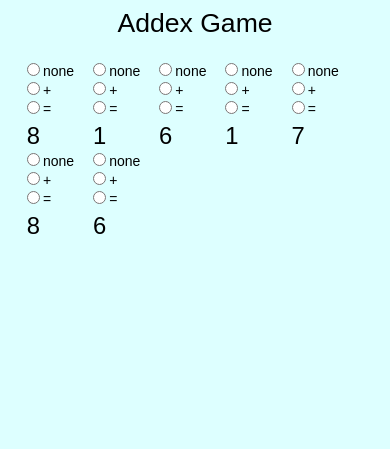
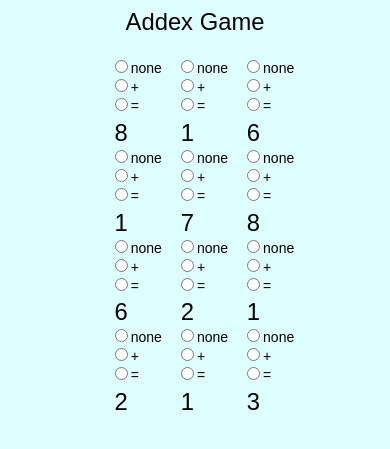
Before and after one commit to KatherineB/testProject140723, a PHP site: page /Addex.html in a window 390 px wide. Shown: the top 449 px of the page. Run offline with PHP 8.4, Linux system fonts and the light colour scheme.

Commit message:
added more number columns and arranged differing displays of them for mobile and desktop widths

```diff
--- a/ES6_practice/Addex.css
+++ b/ES6_practice/Addex.css
@@ -2,11 +2,11 @@
 
 @media (min-width: 280px) {body {font-size: 12px;} }
 @media (min-width: 320px) {body {font-size: 14px;} }
-@media (min-width: 423px) {body {font-size: 17px;} }
-@media (min-width: 526px) {body {font-size: 20px;} }
-@media (min-width: 768px) {body {font-size: 23px;} }
-@media (min-width: 992px) {body {font-size: 28px;} }
-@media (min-width: 1200px) {body {font-size: 34px;} }
+@media (min-width: 423px) {body {font-size: 15px;} }
+@media (min-width: 526px) {body {font-size: 18px;} }
+@media (min-width: 768px) {body {font-size: 22px;} }
+@media (min-width: 992px) {body {font-size: 25px;} }
+@media (min-width: 1200px) {body {font-size: 29px;} }
 
 html{
   background-color: #ddffff;
@@ -14,7 +14,7 @@ html{
   text-align: center;
 }
 .main-title{
-	font-size: 1.9em;
+	font-size: 1.7em;
 }
 .number-box{
 	margin-top: 1.5em;
@@ -33,3 +33,9 @@ html{
 	margin-top: 0.2em;
 	margin-left: 0.2em;
 }
+
+@media (min-width: 526px) {
+	.quarter{
+	    float: left;
+	 }
+}
--- a/ES6_practice/Addex.html
+++ b/ES6_practice/Addex.html
@@ -8,98 +8,173 @@
 <div class="main-div">
     <div class="main-title">Addex Game</div>
     <div class="number-box">
+	      <div class="half">
+		          <div class="quarter">
 						 <div class="number-column">
 								 <div class="oper-box">
-				  <input class="oper" type="radio" name="op0" value="0">none
+								  <input class="oper" type="radio" name="op00" value="0">none
 								</div>
 								<div class="oper-box">
-				  <input class="oper" type="radio" name="op0" value="plus">+
+								  <input class="oper" type="radio" name="op00" value="plus">+
 								</div>
 								<div class="oper-box">
-				  <input class="oper" type="radio" name="op0" value="eq">=
+								  <input class="oper" type="radio" name="op00" value="eq">=
 								</div>
-				<div class="num-display" id="nd0">0</div>
+								<div class="num-display" id="nd00">0</div>
 						 </div>
 						 <div class="number-column">
 								 <div class="oper-box">
-				  <input class="oper" type="radio" name="op1" value="0">none
+								  <input class="oper" type="radio" name="op01" value="0">none
 								</div>
 								<div class="oper-box">
-				  <input class="oper" type="radio" name="op1" value="plus">+
+								  <input class="oper" type="radio" name="op01" value="plus">+
 								</div>
 								<div class="oper-box">
-				  <input class="oper" type="radio" name="op1" value="eq">=
+								  <input class="oper" type="radio" name="op01" value="eq">=
 								</div>
-				<div class="num-display" id="nd1">0</div>
+								<div class="num-display" id="nd01">0</div>
 						 </div>
 						 <div class="number-column">
 								 <div class="oper-box">
-				  <input class="oper" type="radio" name="op2" value="0">none
+								  <input class="oper" type="radio" name="op02" value="0">none
 								</div>
 								<div class="oper-box">
-				  <input class="oper" type="radio" name="op2" value="plus">+
+								  <input class="oper" type="radio" name="op02" value="plus">+
 								</div>
 								<div class="oper-box">
-				  <input class="oper" type="radio" name="op2" value="eq">=
+								  <input class="oper" type="radio" name="op02" value="eq">=
 								</div>
-				<div class="num-display" id="nd2">0</div>
+								<div class="num-display" id="nd02">0</div>
+						 </div>
+						 <div style="clear:both"></div>
+				  </div>
+				  <div class="quarter">
+						 <div class="number-column">
+								 <div class="oper-box">
+								  <input class="oper" type="radio" name="op03" value="0">none
+								</div>
+								<div class="oper-box">
+								  <input class="oper" type="radio" name="op03" value="plus">+
+								</div>
+								<div class="oper-box">
+								  <input class="oper" type="radio" name="op03" value="eq">=
+								</div>
+								<div class="num-display" id="nd03">0</div>
 						 </div>
 						 <div class="number-column">
 								 <div class="oper-box">
-				  <input class="oper" type="radio" name="op3" value="0">none
+								  <input class="oper" type="radio" name="op04" value="0">none
 								</div>
 								<div class="oper-box">
-				  <input class="oper" type="radio" name="op3" value="plus">+
+								  <input class="oper" type="radio" name="op04" value="plus">+
 								</div>
 								<div class="oper-box">
-				  <input class="oper" type="radio" name="op3" value="eq">=
+								  <input class="oper" type="radio" name="op04" value="eq">=
 								</div>
-				<div class="num-display" id="nd3">0</div>
+								<div class="num-display" id="nd04">0</div>
 						 </div>
 						 <div class="number-column">
 								 <div class="oper-box">
-				  <input class="oper" type="radio" name="op4" value="0">none
+								  <input class="oper" type="radio" name="op05" value="0">none
 								</div>
 								<div class="oper-box">
-				  <input class="oper" type="radio" name="op4" value="plus">+
+								  <input class="oper" type="radio" name="op05" value="plus">+
 								</div>
 								<div class="oper-box">
-				  <input class="oper" type="radio" name="op4" value="eq">=
+								  <input class="oper" type="radio" name="op05" value="eq">=
 								</div>
-				<div class="num-display" id="nd4">0</div>
-		 </div>
-		 <div class="number-column">
-				 <div class="oper-box">
-				  <input class="oper" type="radio" name="op5" value="0">none
-				</div>
-				<div class="oper-box">
-				  <input class="oper" type="radio" name="op5" value="plus">+
-				</div>
-				<div class="oper-box">
-				  <input class="oper" type="radio" name="op5" value="eq">=
-				</div>
-				<div class="num-display" id="nd5">0</div>
-		 </div>
-		 <div class="number-column">
-				 <div class="oper-box">
-				  <input class="oper" type="radio" name="op6" value="0">none
-				</div>
-				<div class="oper-box">
-				  <input class="oper" type="radio" name="op6" value="plus">+
-				</div>
-				<div class="oper-box">
-				  <input class="oper" type="radio" name="op6" value="eq">=
-				</div>
-				<div class="num-display" id="nd6">0</div>
+								<div class="num-display" id="nd05">0</div>
 						 </div>
 						 <div style="clear:both"></div>
 				  </div>
 		  </div>
+		  <div class="half">
+		          <div class="quarter">
+						 <div class="number-column">
+								 <div class="oper-box">
+								  <input class="oper" type="radio" name="op06" value="0">none
+								</div>
+								<div class="oper-box">
+								  <input class="oper" type="radio" name="op06" value="plus">+
+								</div>
+								<div class="oper-box">
+								  <input class="oper" type="radio" name="op06" value="eq">=
+								</div>
+								<div class="num-display" id="nd06">0</div>
+						 </div>
+						  <div class="number-column">
+								 <div class="oper-box">
+								  <input class="oper" type="radio" name="op07" value="0">none
+								</div>
+								<div class="oper-box">
+								  <input class="oper" type="radio" name="op07" value="plus">+
+								</div>
+								<div class="oper-box">
+								  <input class="oper" type="radio" name="op07" value="eq">=
+								</div>
+								<div class="num-display" id="nd07">0</div>
+						 </div>
+						 <div class="number-column">
+								 <div class="oper-box">
+								  <input class="oper" type="radio" name="op08" value="0">none
+								</div>
+								<div class="oper-box">
+								  <input class="oper" type="radio" name="op08" value="plus">+
+								</div>
+								<div class="oper-box">
+								  <input class="oper" type="radio" name="op08" value="eq">=
+								</div>
+								<div class="num-display" id="nd08">0</div>
+						 </div>
+						 <div style="clear:both"></div>
+				  </div>
+				  <div class="quarter">
+						 <div class="number-column">
+								 <div class="oper-box">
+								  <input class="oper" type="radio" name="op09" value="0">none
+								</div>
+								<div class="oper-box">
+								  <input class="oper" type="radio" name="op09" value="plus">+
+								</div>
+								<div class="oper-box">
+								  <input class="oper" type="radio" name="op09" value="eq">=
+								</div>
+								<div class="num-display" id="nd09">0</div>
+						 </div>
+						  <div class="number-column">
+								 <div class="oper-box">
+								  <input class="oper" type="radio" name="op10" value="0">none
+								</div>
+								<div class="oper-box">
+								  <input class="oper" type="radio" name="op10" value="plus">+
+								</div>
+								<div class="oper-box">
+								  <input class="oper" type="radio" name="op10" value="eq">=
+								</div>
+								<div class="num-display" id="nd10">0</div>
+						 </div>
+						 <div class="number-column">
+								 <div class="oper-box">
+								  <input class="oper" type="radio" name="op11" value="0">none
+								</div>
+								<div class="oper-box">
+								  <input class="oper" type="radio" name="op11" value="plus">+
+								</div>
+								<div class="oper-box">
+								  <input class="oper" type="radio" name="op11" value="eq">=
+								</div>
+								<div class="num-display" id="nd11">0</div>
+						 </div>
+						 <div style="clear:both"></div>
+			      </div>
+		  </div>
+    </div>
+</div>
 <script type="text/javascript">
 let numbersRand = [];
-const numbersRandIds = ["nd0","nd1","nd2","nd3","nd4","nd5","nd6"];
+const numbersRandIds = ["nd00","nd01","nd02","nd03","nd04","nd05","nd06","nd07","nd08","nd09","nd10","nd11"];
 const numberSizeLimit = 9;
-const arraySizeLimit = 7;
+const arraySizeLimit = 12;
 
 let numPic = () => Math.floor(Math.random() * numberSizeLimit) + 1;
 
```
Lines whose indentation alone changed are shown as unchanged.
